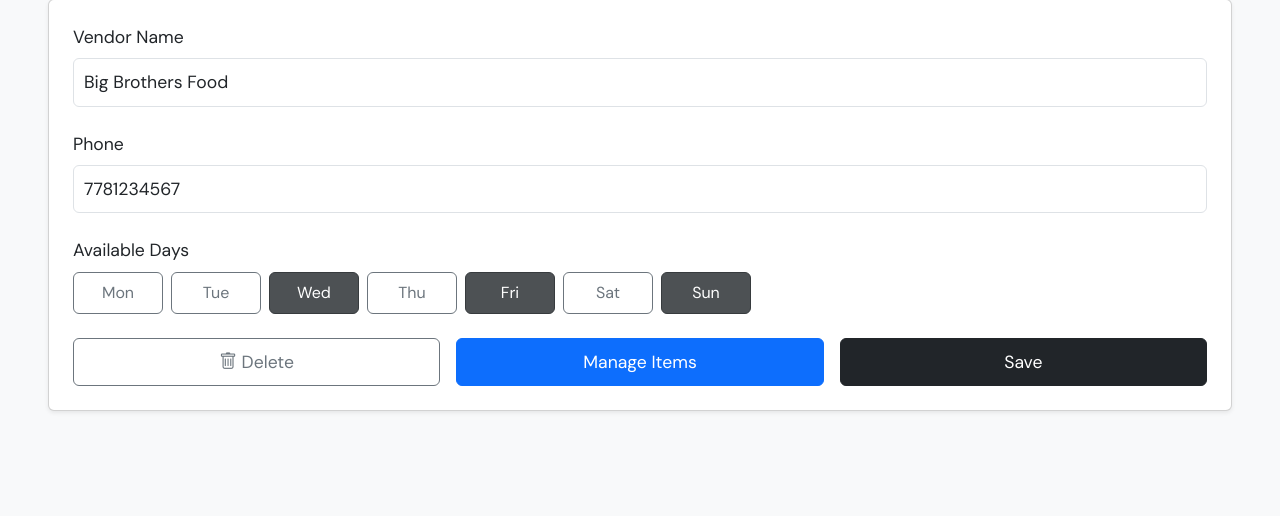
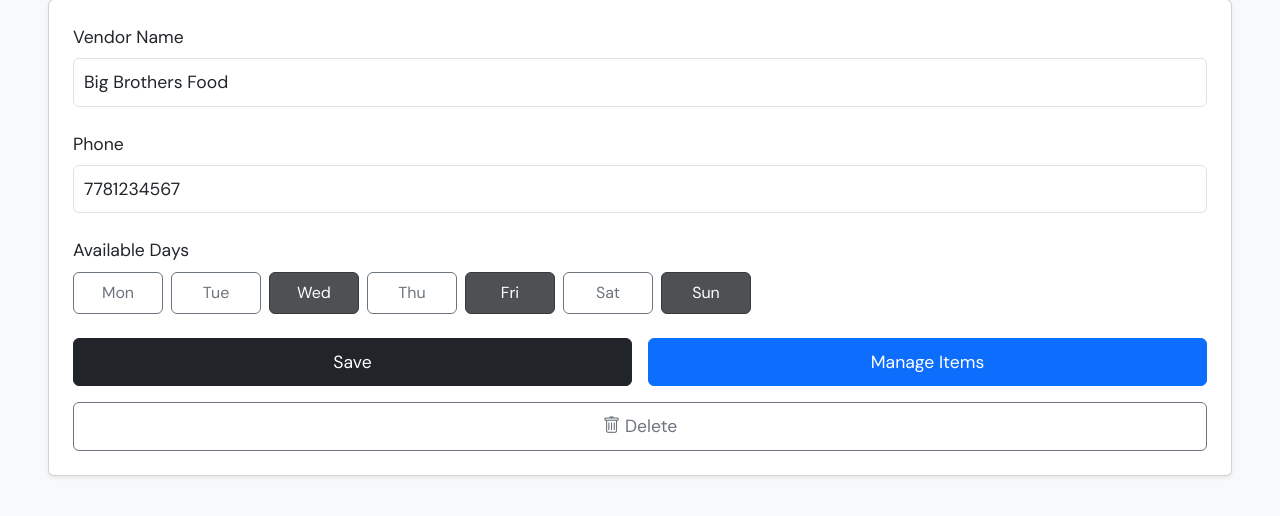
Before and after one commit to sooah1219/vender-order-system, a FastAPI app: page /vendors/1/edit in a window 1280 px wide. Shown: the part 178-694 px from the top of the page. Run offline with FastAPI, Linux system fonts and the light colour scheme.

Commit message:
fix:delete form

```diff
--- a/app/templates/vendor_edit.html
+++ b/app/templates/vendor_edit.html
@@ -11,7 +11,7 @@
 
 <div class="card p-4 shadow-sm">
 
-  <form method="post" action="/vendors/{{ vendor.id }}/edit">
+  <form method="post" action="/vendors/{{ vendor.id }}/edit" id="editVendorForm">
 
     <div class="mb-4">
       <label class="form-label" style="font-size: 1.1rem;">Vendor Name</label>
@@ -38,23 +38,21 @@
     </div>
 
     <div class="d-flex flex-column flex-md-row gap-3 mt-4">
-
-      <form method="post" action="/vendors/{{ vendor.id }}/delete" class="m-0">
-        <button type="submit" class="btn btn-outline-secondary w-100" style="font-size:1.1rem; padding:10px;" onclick="return confirm('Delete this vendor?')">
-          <i class="bi bi-trash" style="font-size:1.1rem;"></i> Delete
-        </button>
-      </form>
+      <button type="submit" class="btn btn-dark w-100" style="font-size:1.1rem; padding:10px;">
+        Save
+      </button>
 
       <a href="/vendors/{{ vendor.id }}/items" class="btn btn-primary w-100" style="font-size:1.1rem; padding:10px;">
         Manage Items
       </a>
-
-      <button class="btn btn-dark w-100" style="font-size:1.1rem; padding:10px;">
-        Save
-      </button>
-
     </div>
 
+  </form>
+
+  <form method="post" action="/vendors/{{ vendor.id }}/delete" class="mt-3">
+    <button type="submit" class="btn btn-outline-secondary w-100" style="font-size:1.1rem; padding:10px;" onclick="return confirm('Delete this vendor?')">
+      <i class="bi bi-trash" style="font-size:1.1rem;"></i> Delete
+    </button>
   </form>
 
 </div>
```
Also changed, not shown: app.db.
